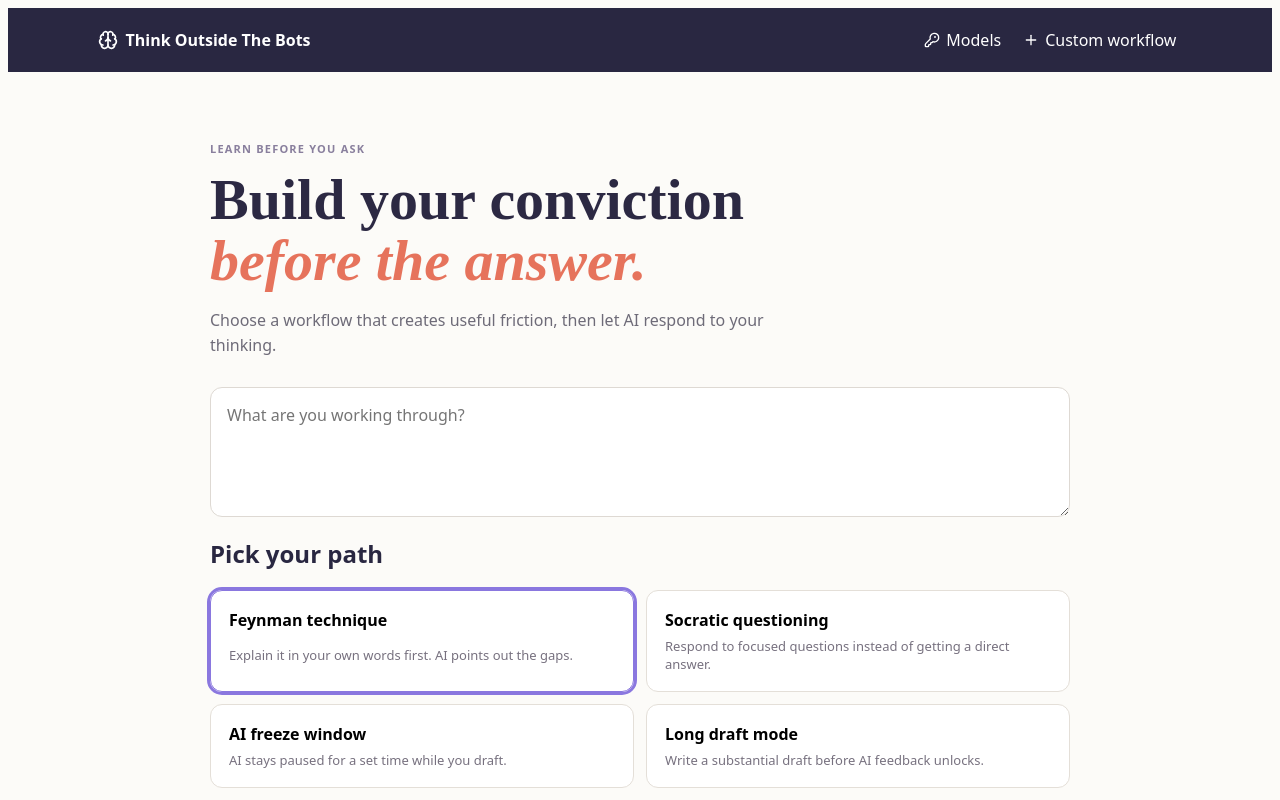
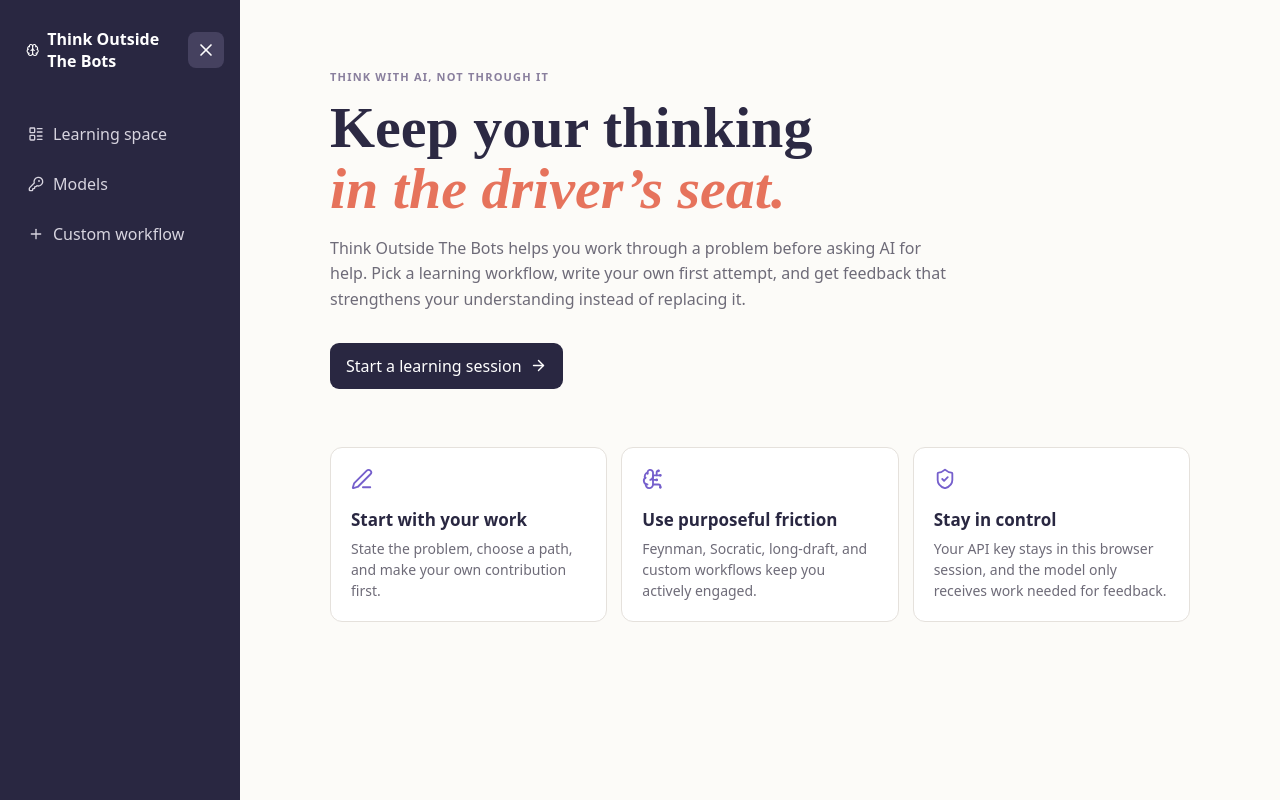
Before and after one commit to antoprince001/think_outside_the_bots, a React (Vite) app: page / in a window 1280 px wide. Shown: the top 800 px of the page. Built offline with nearby package versions, Linux system fonts and the light colour scheme.

Commit message:
Add home page and refactor navbar to be a side bar

```diff
--- /dev/null
+++ b/src/components/home-page.jsx
@@ -0,0 +1,43 @@
+import { ArrowRight, BrainCircuit, PenLine, ShieldCheck } from 'lucide-react';
+
+/** A short introduction and clear entry point for the learning workspace. */
+export function HomePage({ onGetStarted }) {
+  return (
+    <section className="home-page">
+      <div className="home-hero">
+        <span className="eyebrow">THINK WITH AI, NOT THROUGH IT</span>
+        <h1>
+          Keep your thinking
+          <br />
+          <em>in the driver’s seat.</em>
+        </h1>
+        <p>
+          Think Outside The Bots helps you work through a problem before asking AI for help. Pick a
+          learning workflow, write your own first attempt, and get feedback that strengthens your
+          understanding instead of replacing it.
+        </p>
+        <button type="button" className="primary home-cta" onClick={onGetStarted}>
+          Start a learning session <ArrowRight size={17} />
+        </button>
+      </div>
+
+      <div className="home-steps" aria-label="How it works">
+        <article>
+          <PenLine size={22} />
+          <h2>Start with your work</h2>
+          <p>State the problem, choose a path, and make your own contribution first.</p>
+        </article>
+        <article>
+          <BrainCircuit size={22} />
+          <h2>Use purposeful friction</h2>
+          <p>Feynman, Socratic, long-draft, and custom workflows keep you actively engaged.</p>
+        </article>
+        <article>
+          <ShieldCheck size={22} />
+          <h2>Stay in control</h2>
+          <p>Your API key stays in this browser session, and the model only receives work needed for feedback.</p>
+        </article>
+      </div>
+    </section>
+  );
+}
--- a/src/components/task-setup.jsx
+++ b/src/components/task-setup.jsx
@@ -1,5 +1,13 @@
-import { Lock, Send } from 'lucide-react';
+import { useState } from 'react';
+import { FileText, Lock, Send, Upload, X } from 'lucide-react';
 import { WorkflowPicker } from './workflow-picker';
+
+const MAX_FILE_SIZE = 1024 * 1024;
+const TEXT_FILE_TYPES = ['text/plain', 'text/markdown', 'application/json', 'text/csv'];
+
+function supportsText(file) {
+  return TEXT_FILE_TYPES.includes(file.type) || /\.(txt|md|markdown|csv|json)$/i.test(file.name);
+}
 
 /**
  * The pre-session screen: the student states their task, picks a workflow,
@@ -11,11 +19,29 @@ export function TaskSetup({
   onTaskChange,
   workflows,
   selectedWorkflowId,
+  selectedWorkflow,
   onSelectWorkflow,
+  fileInput,
+  onFileInputChange,
   hasReadyConnection,
   onStart,
 }) {
-  const canStart = task.trim().length > 0 && hasReadyConnection;
+  const [fileError, setFileError] = useState('');
+  const acceptsFile = selectedWorkflow?.kind === 'custom';
+  const canStart = (task.trim().length > 0 || (acceptsFile && fileInput)) && hasReadyConnection;
+
+  async function handleFileChange(event) {
+    const [file] = event.target.files;
+    setFileError('');
+    if (!file) return;
+    if (!supportsText(file)) return setFileError('Choose a text, Markdown, CSV, or JSON file.');
+    if (file.size > MAX_FILE_SIZE) return setFileError('Choose a file smaller than 1 MB.');
+    try {
+      onFileInputChange({ name: file.name, content: await file.text() });
+    } catch {
+      setFileError('That file could not be read. Please try another file.');
+    }
+  }
 
   return (
     <section className="setup">
@@ -42,6 +68,27 @@ export function TaskSetup({
         onSelect={onSelectWorkflow}
       />
 
+      {acceptsFile && (
+        <div className="file-input">
+          <div>
+            <h2>Bring your source material</h2>
+            <p>Custom workflows can start from a text, Markdown, CSV, or JSON file (up to 1 MB).</p>
+          </div>
+          {!fileInput ? (
+            <label className="file-picker">
+              <Upload size={16} /> Choose a file
+              <input type="file" accept=".txt,.md,.markdown,.csv,.json,text/plain,text/markdown,text/csv,application/json" onChange={handleFileChange} />
+            </label>
+          ) : (
+            <div className="selected-file">
+              <FileText size={17} /> <span>{fileInput.name}</span>
+              <button type="button" onClick={() => onFileInputChange(null)} aria-label="Remove attached file"><X size={15} /></button>
+            </div>
+          )}
+          {fileError && <p className="error">{fileError}</p>}
+        </div>
+      )}
+
       <div className="notice">
         <Lock size={16} />
         Your selected provider receives only the task and work needed for feedback. Your API key
--- a/src/main.jsx
+++ b/src/main.jsx
@@ -1,6 +1,7 @@
 import { useEffect, useMemo, useState } from 'react';
 import { createRoot } from 'react-dom/client';
-import { Brain, KeyRound, Plus } from 'lucide-react';
+import { Brain, KeyRound, LayoutList, Menu, Plus, X } from 'lucide-react';
+import { HomePage } from './components/home-page';
 import { ModelConnections } from './components/model-connections';
 import { SessionReview } from './components/session-review';
 import { SessionShell } from './components/session-shell';
@@ -26,10 +27,11 @@ function useClock() {
 function App() {
   const [store, setStore] = useState(load);
   const [task, setTask] = useState('');
+  const [fileInput, setFileInput] = useState(null);
   const [selectedWorkflowId, setSelectedWorkflowId] = useState(presets[0].id);
   const [session, setSession] = useState(null);
-  const [showConnections, setShowConnections] = useState(false);
-  const [showBuilder, setShowBuilder] = useState(false);
+  const [activePanel, setActivePanel] = useState('home');
+  const [isSidebarOpen, setIsSidebarOpen] = useState(true);
   const now = useClock();
 
   const workflows = useMemo(() => [...presets, ...store.workflows], [store.workflows]);
@@ -48,9 +50,13 @@ function App() {
   }
 
   function startSession() {
-    if (!task.trim() || !hasReadyConnection) return;
+    const hasTaskInput = task.trim() || (selectedWorkflow.kind === 'custom' && fileInput);
+    if (!hasTaskInput || !hasReadyConnection) return;
+    const taskWithFile = fileInput && selectedWorkflow.kind === 'custom'
+      ? `${task.trim() ? `${task.trim()}\n\n` : ''}Attached file: ${fileInput.name}\n\n${fileInput.content}`
+      : task.trim();
     const newSession = createSession({
-      task: task.trim(),
+      task: taskWithFile,
       workflow: selectedWorkflow,
       connection: selectedConnection,
     });
@@ -60,42 +66,64 @@ function App() {
 
   function handleWorkflowSaved(workflow) {
     setSelectedWorkflowId(workflow.id);
-    setShowBuilder(false);
+    setActivePanel('setup');
+  }
+
+  function handleSelectWorkflow(workflowId) {
+    setSelectedWorkflowId(workflowId);
+    if (workflows.find((workflow) => workflow.id === workflowId)?.kind !== 'custom') setFileInput(null);
   }
 
   return (
     <div className="app-shell">
-      <header>
-        <div className="brand">
-          <Brain size={20} /> Think Outside The Bots
+      {!isSidebarOpen && (
+        <button type="button" className="menu-toggle" onClick={() => setIsSidebarOpen(true)} aria-label="Open navigation menu">
+          <Menu size={21} />
+        </button>
+      )}
+      {isSidebarOpen && <aside className="sidebar">
+        <div className="sidebar-heading">
+          <button type="button" className="brand" onClick={() => setActivePanel('home')} aria-label="Go to home page">
+            <Brain size={20} /> Think Outside The Bots
+          </button>
+          <button type="button" className="menu-toggle" onClick={() => setIsSidebarOpen(false)} aria-label="Close navigation menu">
+            <X size={20} />
+          </button>
         </div>
-        <nav>
-          <button type="button" onClick={() => setShowConnections((open) => !open)}>
+        <nav aria-label="Application navigation">
+          <button type="button" className={activePanel === 'setup' ? 'active' : ''} onClick={() => setActivePanel('setup')}>
+            <LayoutList size={16} /> Learning space
+          </button>
+          <button type="button" className={activePanel === 'models' ? 'active' : ''} onClick={() => setActivePanel('models')}>
             <KeyRound size={16} /> Models
           </button>
-          <button type="button" onClick={() => setShowBuilder((open) => !open)}>
+          <button type="button" className={activePanel === 'workflow' ? 'active' : ''} onClick={() => setActivePanel('workflow')}>
             <Plus size={16} /> Custom workflow
           </button>
         </nav>
-      </header>
+      </aside>}
 
       <main>
-        {showConnections && <ModelConnections store={store} persist={persist} />}
-        {showBuilder && <WorkflowBuilder persist={persist} onSaved={handleWorkflowSaved} />}
+        {activePanel === 'home' && <HomePage onGetStarted={() => setActivePanel('setup')} />}
+        {activePanel === 'models' && <ModelConnections store={store} persist={persist} />}
+        {activePanel === 'workflow' && <WorkflowBuilder persist={persist} onSaved={handleWorkflowSaved} />}
 
-        {!session && (
+        {!session && activePanel === 'setup' && (
           <TaskSetup
             task={task}
             onTaskChange={setTask}
             workflows={workflows}
             selectedWorkflowId={selectedWorkflowId}
-            onSelectWorkflow={setSelectedWorkflowId}
+            selectedWorkflow={selectedWorkflow}
+            onSelectWorkflow={handleSelectWorkflow}
+            fileInput={fileInput}
+            onFileInputChange={setFileInput}
             hasReadyConnection={hasReadyConnection}
             onStart={startSession}
           />
         )}
 
-        {session && session.status !== 'complete' && (
+        {session && activePanel === 'setup' && session.status !== 'complete' && (
           <SessionShell
             session={session}
             onSessionChange={saveSession}
@@ -105,7 +133,7 @@ function App() {
           />
         )}
 
-        {session && session.status === 'complete' && <SessionReview session={session} />}
+        {session && activePanel === 'setup' && session.status === 'complete' && <SessionReview session={session} />}
       </main>
     </div>
   );
```
Also changed, not shown: src/styles.css, 1 other file (tests, documents, lock files or other folders).
